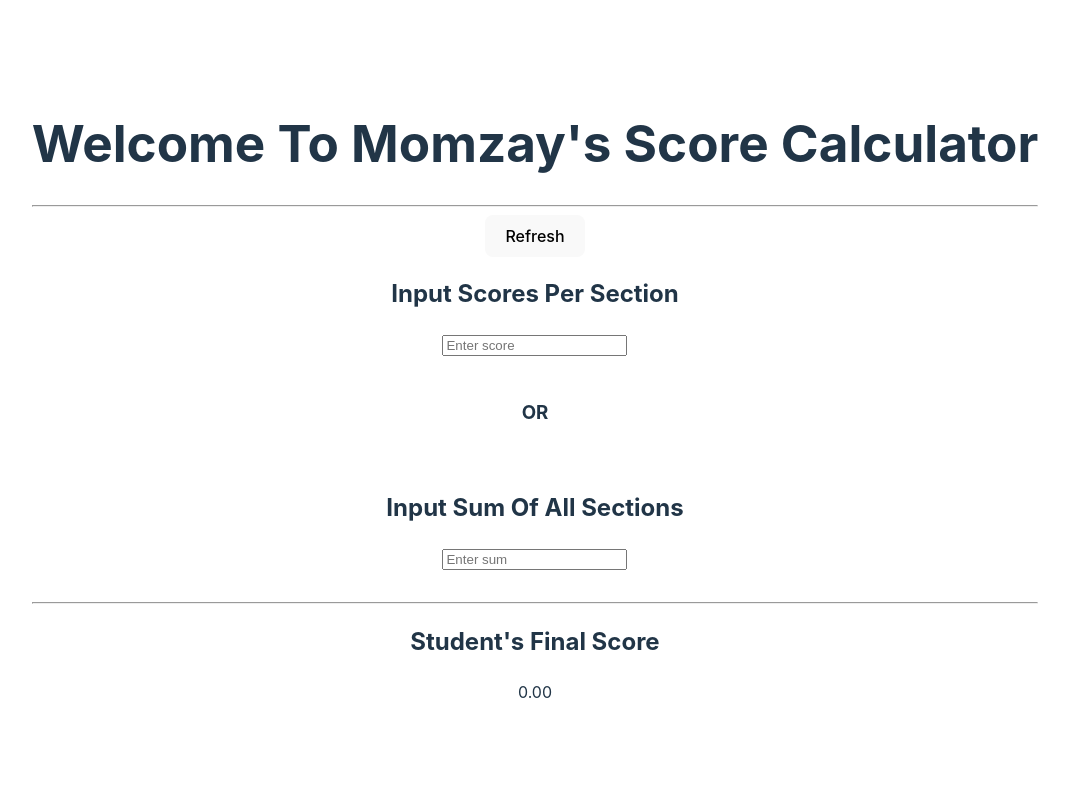
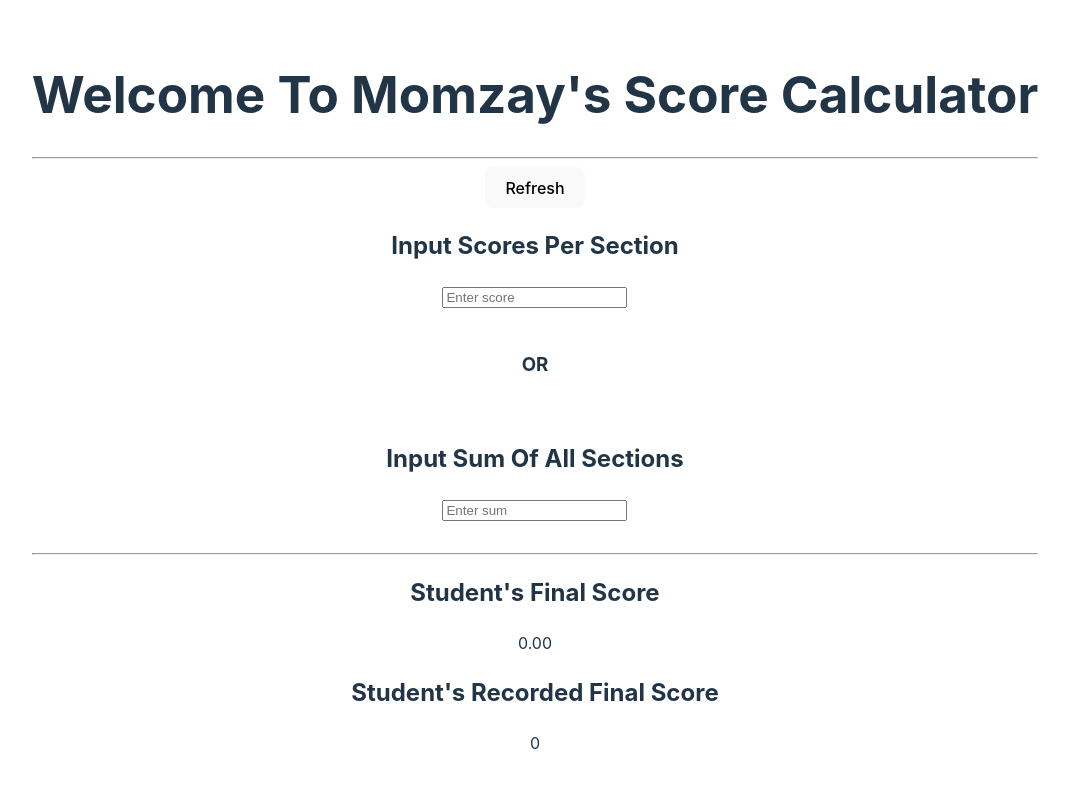
Before and after one commit to Somtuzy/momzay-score-calculator, a React (Vite) app: page / in a window 1280 px wide. Shown: the top 788 px of the page, without its empty margins (105-1174 px from the left). Built offline with nearby package versions, Linux system fonts and the light colour scheme.

Commit message:
Feat: Added rounding score off

```diff
--- a/src/App.jsx
+++ b/src/App.jsx
@@ -110,6 +110,8 @@ function App() {
       <div>
         <h2>Student's Final Score</h2>
         <p>{finalScore}</p>
+        <h2>Student's Recorded Final Score</h2>
+        <p>{Math.round(finalScore)}</p>
       </div>
     </div>
   );
```
